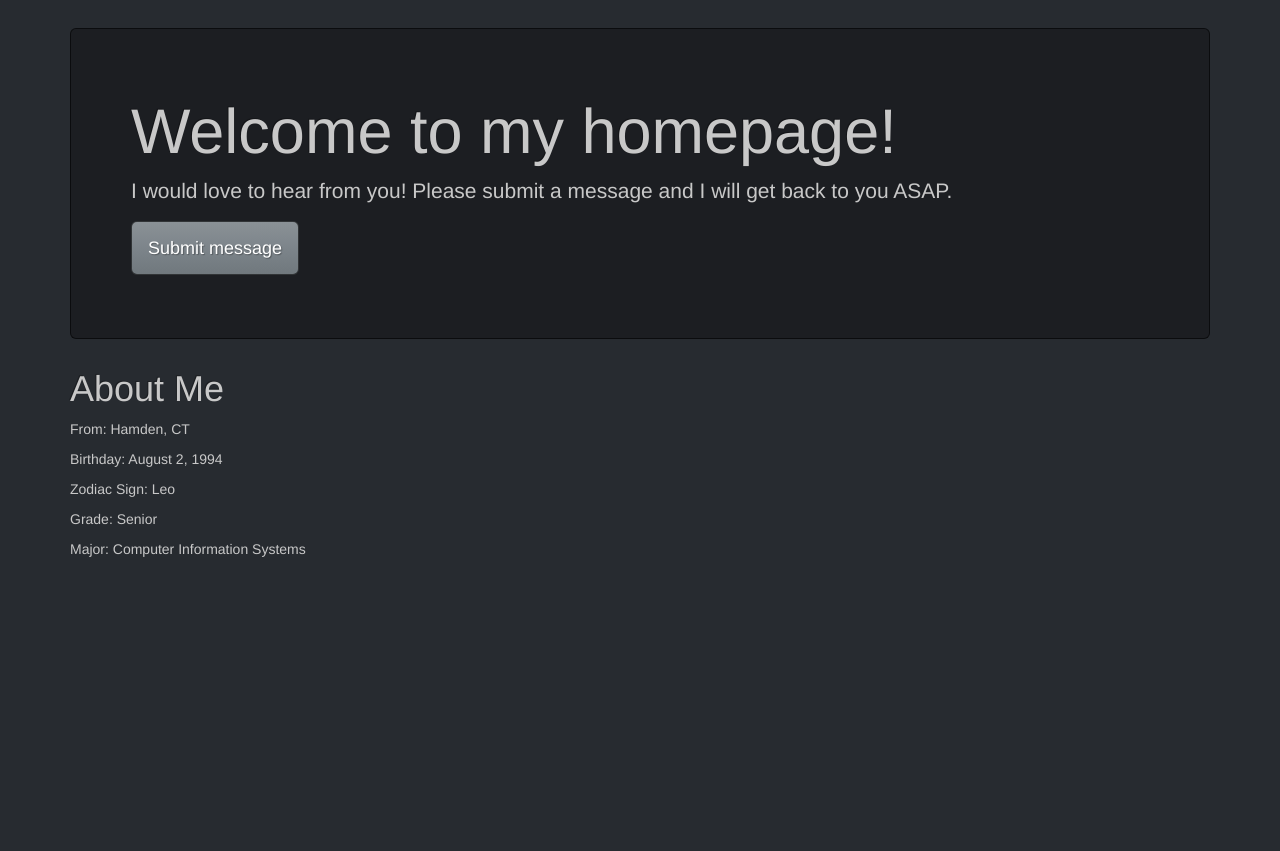
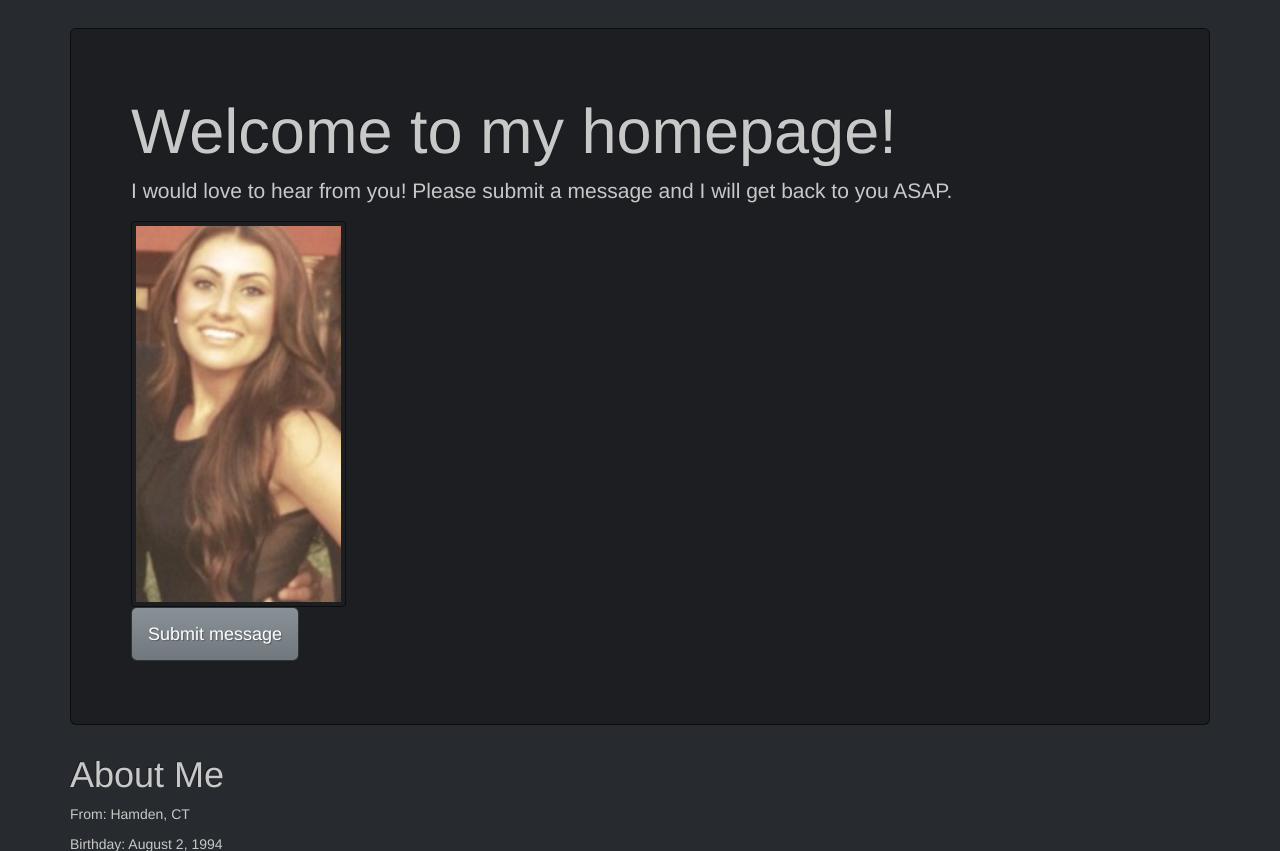
Before and after one commit to amandamaturo/qandu_midterm, a Django app: page / in a window 1280 px wide. Shown: the part 52-903 px from the top of the page. Before the commit the page ends 609 px from the top, so only its background shows below. Run offline with Django 3.2, Linux system fonts and the light colour scheme; some libraries are stand-ins or nearby versions.

Commit message:
Add image

```diff
--- a/core/views.py
+++ b/core/views.py
@@ -15,5 +15,6 @@ class MessageCreateView(CreateView):
   fields = ['name','email', 'message', 'title']
   success_url = reverse_lazy('success')
 
+
 class Success(TemplateView):
   template_name = "success.html"
--- a/templates/home.html
+++ b/templates/home.html
@@ -3,6 +3,8 @@
 <div class="jumbotron">
   <h1>Welcome to my homepage!</h1>
   <p>I would love to hear from you! Please submit a message and I will get back to you ASAP.</p>
+  {% load staticfiles %}
+  <img src="{% static "image/headshot.jpg" %}" class ="img-thumbnail" width="215" height="200"/>
   <p><a href="{% url 'message_create' %}" class="btn btn-lg btn-primary">Submit message</a></p>
 </div>
 <div class="About Me">
```
Also changed, not shown: static/image/headshot.jpg (added).
